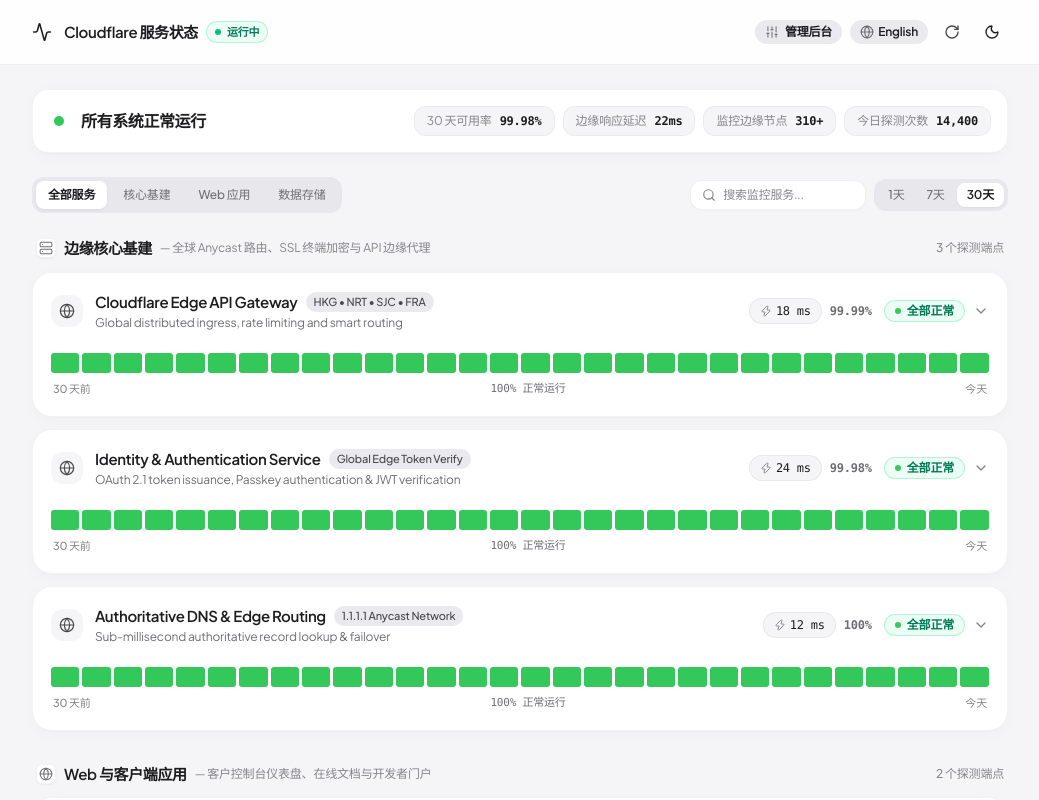
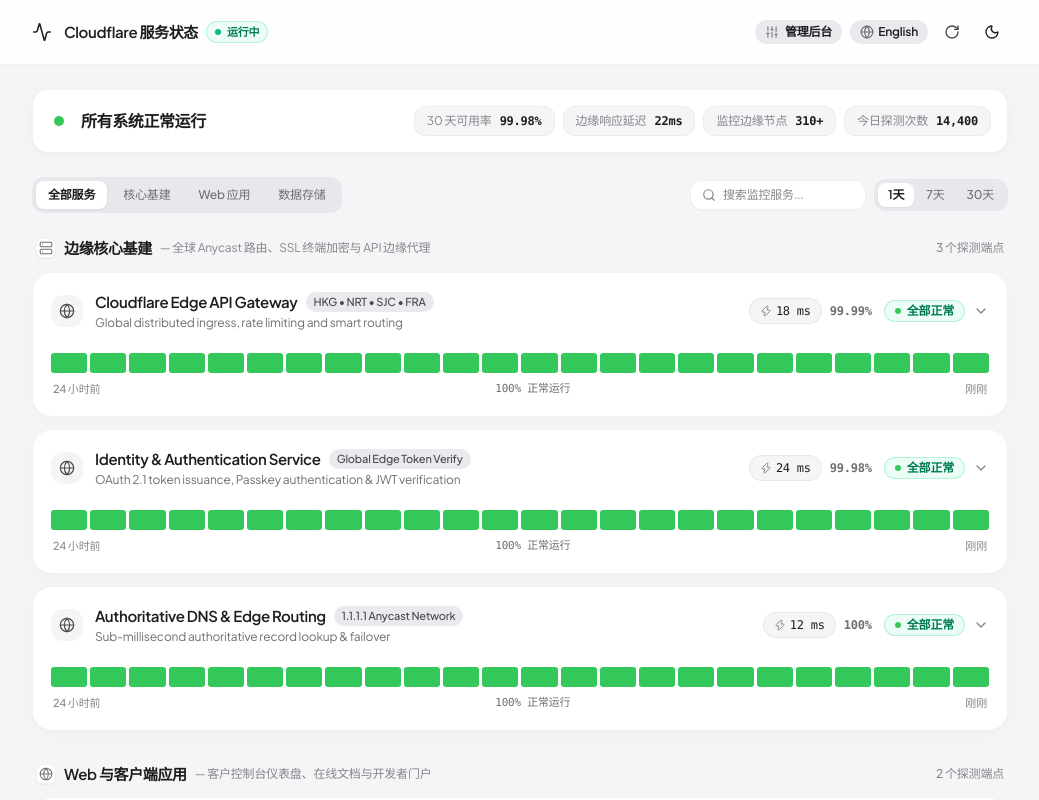
Before and after one commit to wsyzxjn/FlareStatus, a React (Vite) app: page / in a window 1280 px wide. Shown: the top 800 px of the page, without its empty margins (116-1155 px from the left). Built offline with nearby package versions, Linux system fonts and the light colour scheme.

Commit message:
feat: default timeline scope to 1D (24h hourly granularity)

```diff
--- a/src/App.tsx
+++ b/src/App.tsx
@@ -51,7 +51,7 @@
   });
 
   const [isRefreshing, setIsRefreshing] = useState(false);
-  const [timelineDays, setTimelineDays] = useState<number>(30);
+  const [timelineDays, setTimelineDays] = useState<number>(1);
   const [selectedCategory, setSelectedCategory] = useState<string>('all');
   const [searchQuery, setSearchQuery] = useState<string>('');
 
--- a/src/components/TimelineBar.tsx
+++ b/src/components/TimelineBar.tsx
@@ -10,7 +10,7 @@
 
 export const TimelineBar: React.FC<TimelineBarProps> = ({
   history,
-  daysCount = 30,
+  daysCount = 1,
   t,
 }) => {
   const [hoveredDay, setHoveredDay] = useState<{
```
